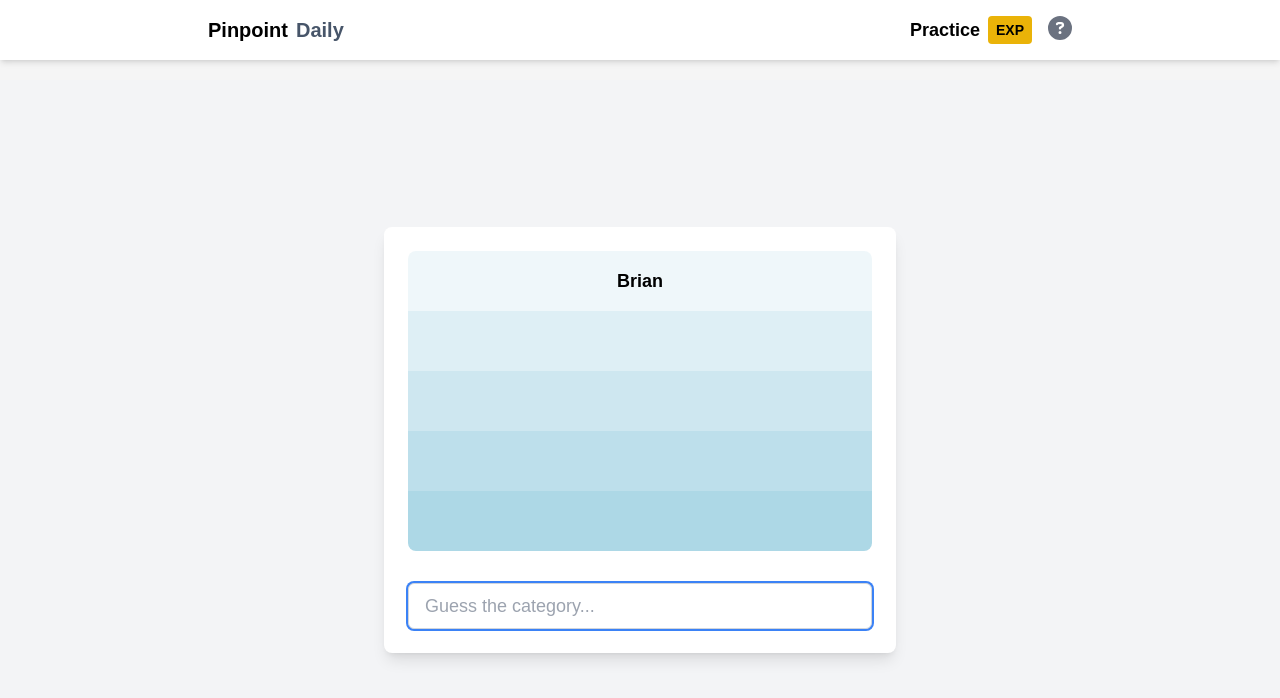
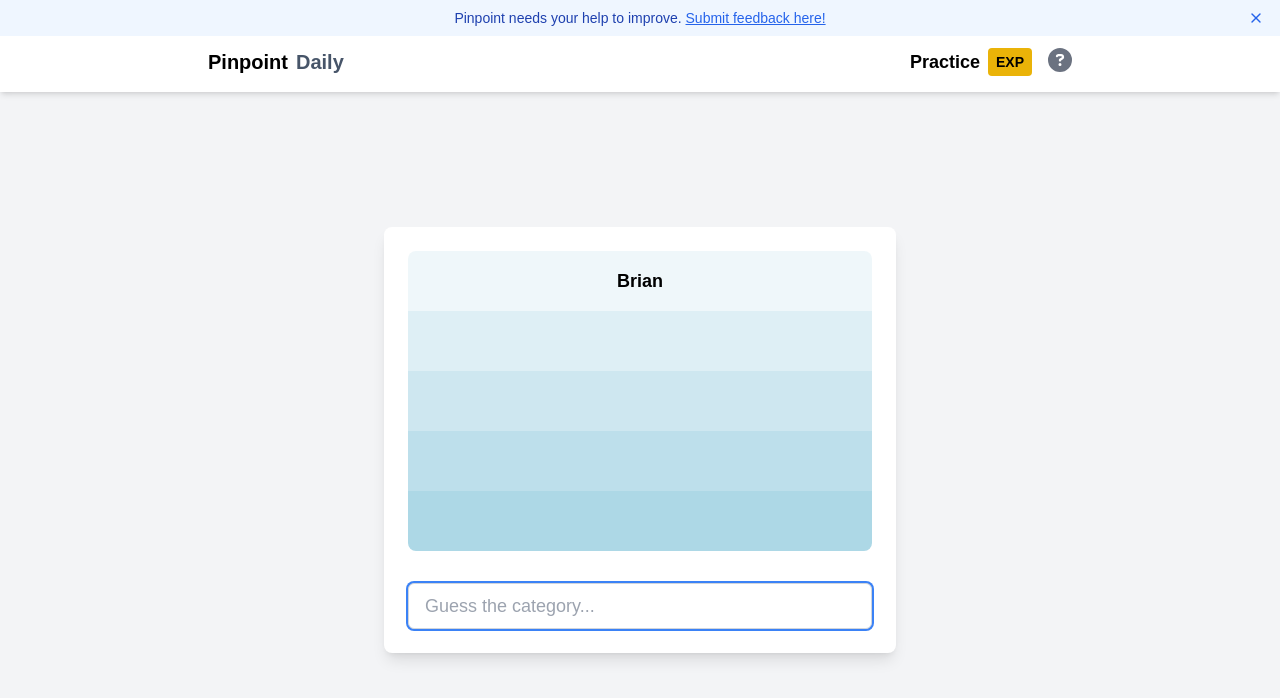
Before and after one commit to milad-mehri/pinpoint, a Next.js app: page / in a window 1280 px wide. Shown: the top 698 px of the page. Built offline with nearby package versions, Linux system fonts and the light colour scheme.

Commit message:
Add banner

```diff
--- /dev/null
+++ b/src/components/FeedbackBanner.js
@@ -0,0 +1,25 @@
+"use client";
+
+import Link from "next/link";
+import { X } from "lucide-react";
+
+export default function FeedbackBanner({ onDismiss }) {
+  return (
+    <div className="w-full bg-blue-50 text-blue-800 py-2 text-center text-sm absolute top-0 left-0 z-10">
+      <span>Pinpoint needs your help to improve. </span>
+      <Link
+        href="/feedback"
+        className="font-medium text-blue-600 underline hover:text-blue-800"
+      >
+        Submit feedback here!
+      </Link>
+      <button
+        onClick={onDismiss}
+        className="absolute right-4 top-1/2 transform -translate-y-1/2 text-blue-600 hover:text-blue-800"
+        aria-label="Dismiss feedback banner"
+      >
+        <X size={16} />
+      </button>
+    </div>
+  );
+}
--- a/src/components/Header.js
+++ b/src/components/Header.js
@@ -1,26 +1,32 @@
 "use client";
+
 import Link from "next/link";
 import { usePathname } from "next/navigation";
 import { useState } from "react";
 import { FontAwesomeIcon } from "@fortawesome/react-fontawesome";
 import { faQuestionCircle } from "@fortawesome/free-solid-svg-icons";
-import InstructionsModal from "./InstructionsModal"; // Modal component
+import InstructionsModal from "./InstructionsModal";
+import FeedbackBanner from "./FeedbackBanner";
 
 const Header = () => {
   const pathname = usePathname();
   const [isModalOpen, setIsModalOpen] = useState(false);
+  const [showBanner, setShowBanner] = useState(true);
 
   const isDailyPage = pathname === "/" || pathname.startsWith("/daily");
   const isPracticePage = pathname.startsWith("/practice");
   const isFeedbackPage = pathname.startsWith("/feedback");
 
   return (
-    <>
+    <div className={`relative ${showBanner ? "pt-8" : ""}`}>
+      {showBanner && <FeedbackBanner onDismiss={() => setShowBanner(false)} />}
       <header className="w-full bg-white py-4 shadow-md">
         <div className="max-w-4xl mx-auto flex justify-between items-center px-4">
           {/* Left Side - Title */}
           <div className="text-xl font-bold flex items-center">
-            <span>Pinpoint</span>
+            <Link href="/" className="hover:underline">
+              <span>Pinpoint</span>
+            </Link>{" "}
             <span className="ml-2 text-slate-600">
               {isDailyPage ? "Daily" : isFeedbackPage ? "Feedback" : "Practice"}
               {isPracticePage && (
@@ -62,12 +68,10 @@ const Header = () => {
           </div>
         </div>
       </header>
-
-      {/* Modal */}
       {isModalOpen && (
         <InstructionsModal onClose={() => setIsModalOpen(false)} />
       )}
-    </>
+    </div>
   );
 };
 
```
